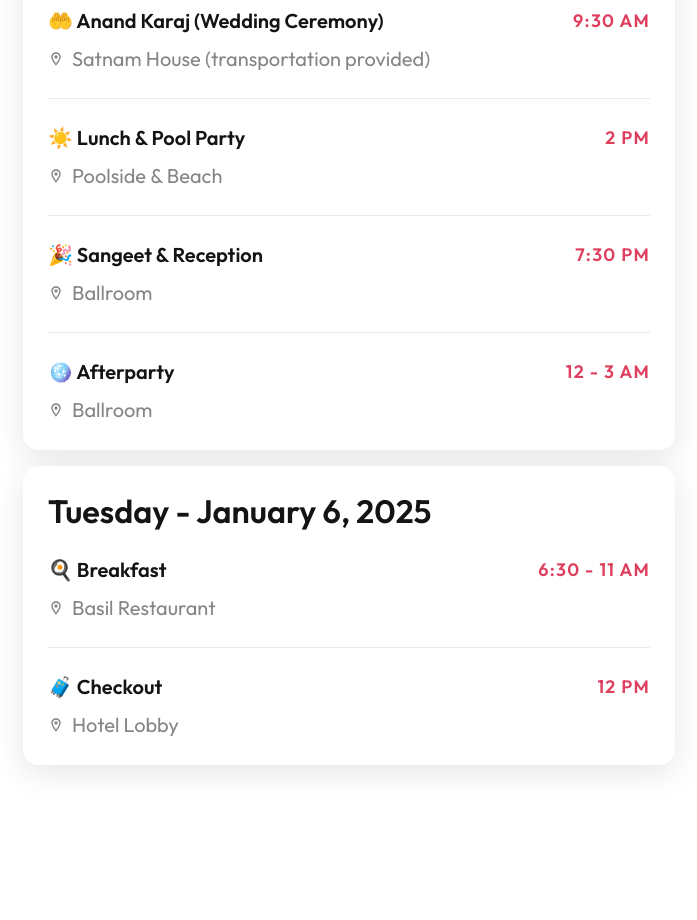
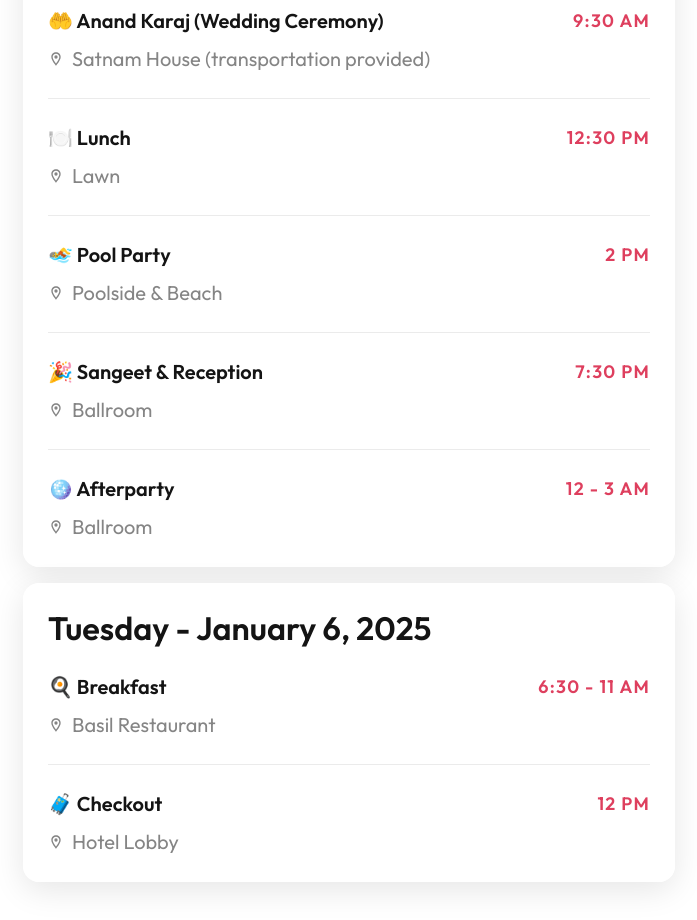
Before and after one commit to kghumaan/phera, a Next.js app: page /schedule in a window 1280 px wide. Shown: the part 1180-2100 px from the top of the page, without its empty margins (291-988 px from the left). Before the commit the page ends 1993 px from the top, so only its background shows below. Built offline with nearby package versions, Linux system fonts and the light colour scheme; no server answers; what @mui/material-nextjs would draw is missing.

Commit message:
updating schedule for poolpart/lunch

```diff
--- a/app/(guest)/schedule/page.tsx
+++ b/app/(guest)/schedule/page.tsx
@@ -74,8 +74,13 @@ const weddingSchedule = [
         location: 'Satnam House (transportation provided)'
       },
       {
+        time: '12:30 PM',
+        name: '🍽️ Lunch',
+        location: 'Lawn'
+      },
+      {
         time: '2 PM',
-        name: '☀️ Lunch & Pool Party',
+        name: '🏊 Pool Party',
         location: 'Poolside & Beach'
       },
       {
```
